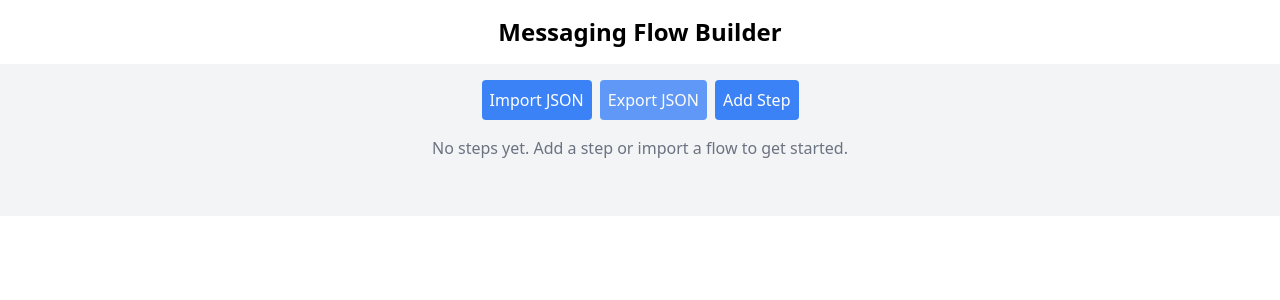
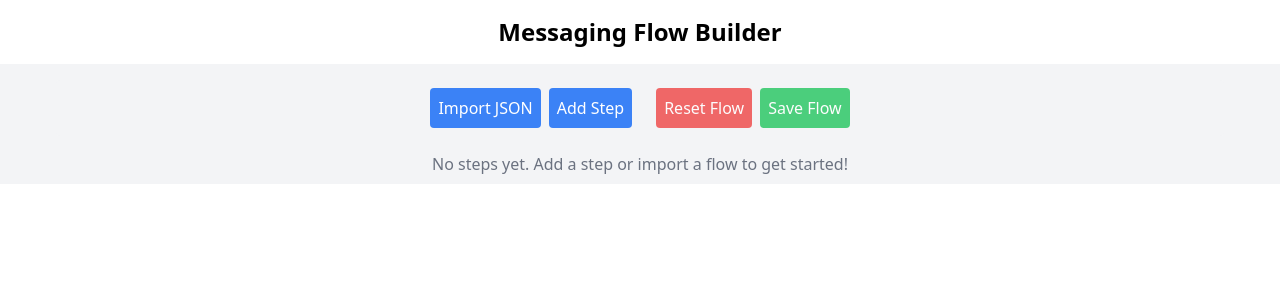
Before and after one commit to jtabone16/onetext-takehome, a React (Vite) app: page / in a window 1280 px wide. Shown: the top 300 px of the page. Built offline with nearby package versions, Linux system fonts and the light colour scheme.

Commit message:
add buttons to reset and save flows, remove export buttons since you can export in the confirm modals

```diff
--- a/src/ConfirmationModal.tsx
+++ b/src/ConfirmationModal.tsx
@@ -8,17 +8,10 @@ interface ConfirmationModalProps {
   onConfirm: () => void;
   onCancel: () => void;
   onExport?: () => void;
+  confirmButtonColor?: string;
 }
 
-const ConfirmationModal: React.FC<ConfirmationModalProps> = ({
-  isOpen,
-  title,
-  message,
-  onConfirm,
-  onCancel,
-  content,
-  onExport,
-}) => {
+const ConfirmationModal: React.FC<ConfirmationModalProps> = ({ isOpen, title, message, onConfirm, onCancel, onExport, content, confirmButtonColor = 'bg-red-500' }) => {
   if (!isOpen) return null;
 
   return (
@@ -27,25 +20,13 @@ const ConfirmationModal: React.FC<ConfirmationModalProps> = ({
         <div className="bg-white p-6 rounded shadow-lg z-10 max-w-md mx-auto">
           <h2 className="text-xl font-bold mb-4">{title}</h2>
           <p className="mb-4">{message}</p>
-        <div className="mb-4">{content}</div>
-        <div className="mb-4 flex justify-between">
-          {onExport && (
-            <button
-              onClick={onExport}
-              className="px-4 py-2 bg-blue-500 text-white rounded"
-            >
-              Export
-            </button>
-          )}
-          <button onClick={onCancel} className="px-4 py-2 bg-gray-300 rounded">
-            Cancel
-          </button>
-          <button
-            onClick={onConfirm}
-            className="px-4 py-2 bg-red-500 text-white rounded"
-          >
-            Confirm
-          </button>
+          <div className="mb-4">
+            {content}
+          </div>
+          <div className="flex justify-end space-x-2">
+            {onExport && <button onClick={onExport} className="px-4 py-2 bg-green-500 text-white rounded">Export</button>}
+            <button onClick={onCancel} className="px-4 py-2 bg-gray-300 rounded">Cancel</button>
+            <button onClick={onConfirm} className={`px-4 py-2 ${confirmButtonColor} text-white rounded`}>Confirm</button>
           </div>
         </div>
       </div>
--- a/src/FlowBuilder.tsx
+++ b/src/FlowBuilder.tsx
@@ -10,12 +10,13 @@ const FlowBuilder: React.FC = () => {
   const stepRefs = useRef<{ [key: string]: HTMLDivElement | null }>({});
   const [isModalOpen, setIsModalOpen] = useState(false);
   const [importedFlow, setImportedFlow] = useState<Flow | null>(null);
+  const [modalType, setModalType] = useState<string | null>(null);
 
   if (!flowContext) {
     return null;
   }
 
-  const { flow, addStep, importFlow } = flowContext;
+  const { flow, addStep, importFlow, resetFlow, saveFlow } = flowContext;
 
   const handleImport = (event: React.ChangeEvent<HTMLInputElement>) => {
     const fileReader = new FileReader();
@@ -24,6 +25,7 @@ const FlowBuilder: React.FC = () => {
       const newImportedFlow = JSON.parse(content);
       setImportedFlow(newImportedFlow);
       if (flow.steps.length) {
+        setModalType('import');
         setIsModalOpen(true);
       } else {
         importFlow(newImportedFlow);
@@ -60,6 +62,31 @@ const FlowBuilder: React.FC = () => {
     setIsModalOpen(false);
   };
 
+  const handleAddStep = () => {
+    const newStepId = addStep();
+    setTimeout(() => scrollToStep(newStepId), 100); // Scroll to the newly added step
+  };
+
+  const handleResetFlow = () => {
+    setModalType('reset');
+    setIsModalOpen(true);
+  };
+
+  const handleSaveFlow = () => {
+    setModalType('save');
+    setIsModalOpen(true);
+  };
+
+  const handleConfirmReset = () => {
+    resetFlow();
+    setIsModalOpen(false);
+  };
+
+  const handleConfirmSave = () => {
+    saveFlow();
+    setIsModalOpen(false);
+  };
+
   const scrollToStep = (stepId?: string) => {
     if (stepId && stepRefs.current[stepId]) {
       stepRefs.current[stepId]?.scrollIntoView({
@@ -69,16 +96,11 @@ const FlowBuilder: React.FC = () => {
     }
   };
 
-  const handleAddStep = () => {
-    const newStepId = addStep();
-    setTimeout(() => scrollToStep(newStepId), 100); // Scroll to the newly added step
-  };
-
   return (
-    <div className="bg-gray-100 flex flex-col items-center pb-3 px-3 sm:pb-14 sm:px-14">
-      <div className="sticky rounded top-0 bg-gray-100 p-2 w-full z-10 my-2">
-        <div className="flex justify-center">
-          <div className="mr-2">
+      <div className={`bg-gray-100 flex flex-col items-center pb-3 px-3 sm:pb-14 sm:px-14 ${!flow.steps.length && 'sm:pb-2' }`}>
+        <div className="sticky rounded top-0 bg-gray-100 p-2 w-full z-10 my-4">
+          <div className="flex justify-center gap-2">
+            <div>
               <input
                   type="file"
                   accept=".json"
@@ -94,23 +116,30 @@ const FlowBuilder: React.FC = () => {
               </button>
             </div>
             <button
-            disabled={!flow.steps.length}
-            onClick={handleExport}
-            className={`p-2 bg-blue-500 mr-2 text-white rounded ${!flow.steps.length && 'opacity-80 cursor-not-allowed'}`}
-          >
-            Export JSON
-          </button>
-          <button
                 onClick={handleAddStep}
                 className="p-2 bg-blue-500 text-white rounded"
             >
               Add Step
             </button>
+            <button
+                disabled={!flow.steps.length}
+                onClick={handleResetFlow}
+                className={`ml-4 p-2 bg-red-500 text-white rounded ${!flow.steps.length && 'opacity-80 cursor-not-allowed'}`}
+            >
+              Reset Flow
+            </button>
+            <button
+                disabled={!flow.steps.length}
+                onClick={handleSaveFlow}
+                className={`p-2 bg-green-500 text-white rounded ${!flow.steps.length && 'opacity-80 cursor-not-allowed'}`}
+            >
+              Save Flow
+            </button>
           </div>
         </div>
         {!flow.steps.length ? (
             <div className="text-gray-500">
-          No steps yet. Add a step or import a flow to get started.
+              No steps yet. Add a step or import a flow to get started!
             </div>
         ) : (
             <div className="flex flex-col sm:flex-row w-full">
@@ -138,11 +167,32 @@ const FlowBuilder: React.FC = () => {
         {isModalOpen && (
             <ConfirmationModal
                 isOpen={isModalOpen}
-          title="Delete current flow"
-          message="You are about to import a new flow, which will overwrite the current flow. Would you like to export the current flow before importing?"
-          onConfirm={handleConfirmImport}
+                title={
+                  modalType === 'import'
+                      ? 'Delete flow'
+                      : modalType === 'reset'
+                          ? 'Reset flow'
+                          : 'Save flow'
+                }
+                message={
+                  modalType === 'import'
+                      ? 'You are about to import a new flow, which will overwrite the current flow. Would you like to export the current flow before importing?'
+                      : modalType === 'reset'
+                          ? 'Are you sure you want to reset the current flow? This action cannot be undone.'
+                          : 'Save the current flow to local storage?'
+                }
+                onConfirm={
+                  modalType === 'import'
+                      ? handleConfirmImport
+                      : modalType === 'reset'
+                          ? handleConfirmReset
+                          : handleConfirmSave
+                }
                 onCancel={handleCancelImport}
                 onExport={handleExport}
+                confirmButtonColor={
+                  modalType === 'reset' ? 'bg-red-500' : modalType === 'save' ? 'bg-green-500' : 'bg-blue-500'
+                }
             />
         )}
       </div>
--- a/src/FlowContext.tsx
+++ b/src/FlowContext.tsx
@@ -2,17 +2,21 @@ import React, { createContext, useState, ReactNode, useEffect } from 'react';
 import { v4 as uuidv4 } from 'uuid';
 import { Flow, FlowContextProps, Event, Step } from './types';
 
-export const FlowContext = createContext<FlowContextProps | undefined>(
-  undefined,
-);
+export const FlowContext = createContext<FlowContextProps | undefined>(undefined);
 
-export const FlowProvider: React.FC<{ children: ReactNode }> = ({
-  children,
-}) => {
+export const FlowProvider: React.FC<{ children: ReactNode }> = ({ children }) => {
   const [flow, setFlow] = useState<Flow>({
     initialStepID: '',
     steps: [],
   });
+
+  // Load flow from local storage on mount
+  useEffect(() => {
+    const savedFlow = localStorage.getItem('savedFlow');
+    if (savedFlow) {
+      setFlow(JSON.parse(savedFlow));
+    }
+  }, []);
 
   // Ensure initialStepID is always the first step's ID
   useEffect(() => {
@@ -130,6 +134,18 @@ export const FlowProvider: React.FC<{ children: ReactNode }> = ({
     setFlow(importedFlow);
   };
 
+  const resetFlow = () => {
+    setFlow({
+      initialStepID: '',
+      steps: [],
+    });
+    localStorage.removeItem('savedFlow');
+  };
+
+  const saveFlow = () => {
+    localStorage.setItem('savedFlow', JSON.stringify(flow));
+  };
+
   return (
       <FlowContext.Provider
           value={{
@@ -141,6 +157,8 @@ export const FlowProvider: React.FC<{ children: ReactNode }> = ({
             deleteEvent,
             addEvent,
             importFlow,
+            resetFlow,
+            saveFlow,
           }}
       >
         {children}
```
Also changed, not shown: src/types.ts (+6 -4 lines), 1 other file (tests, documents, lock files or other folders). Lines whose indentation alone changed are shown as unchanged.
